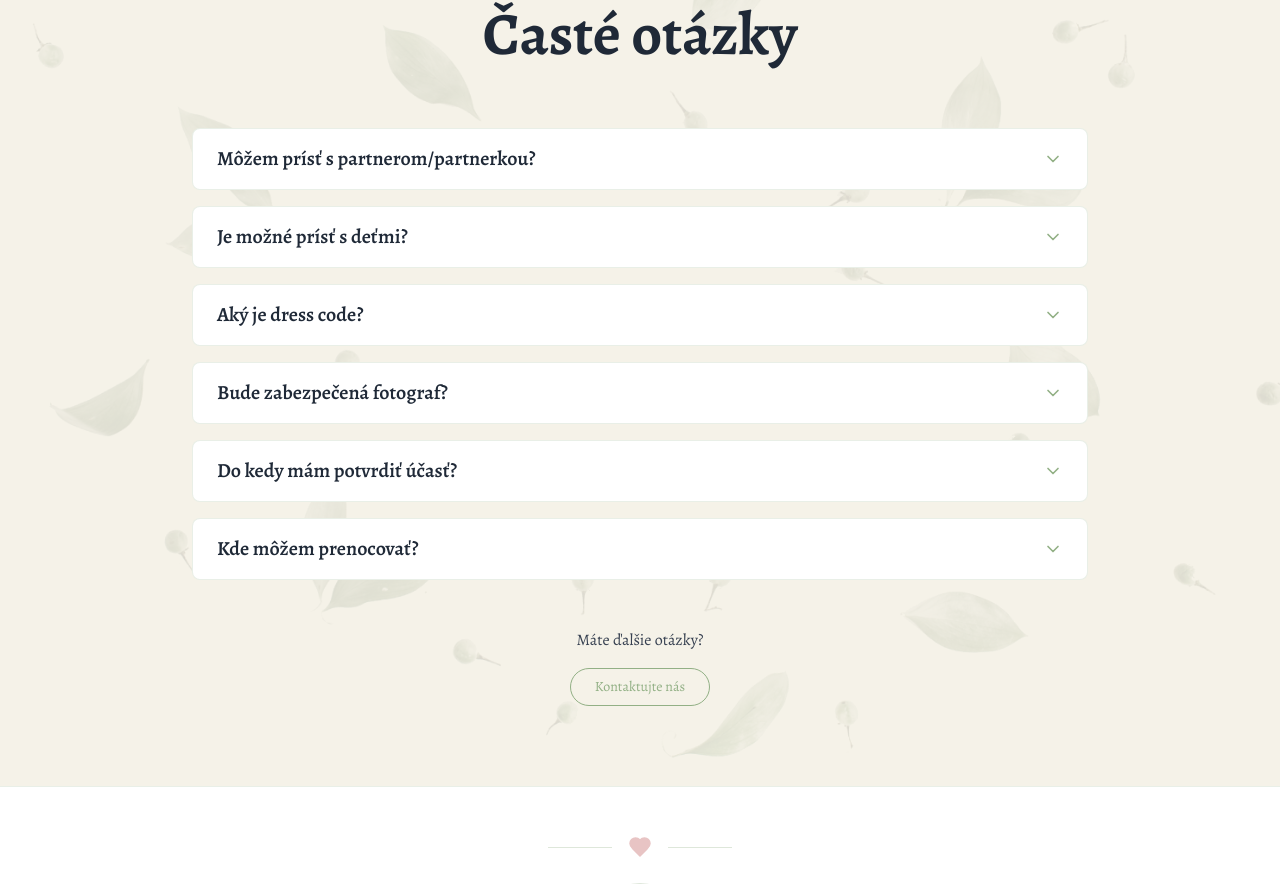
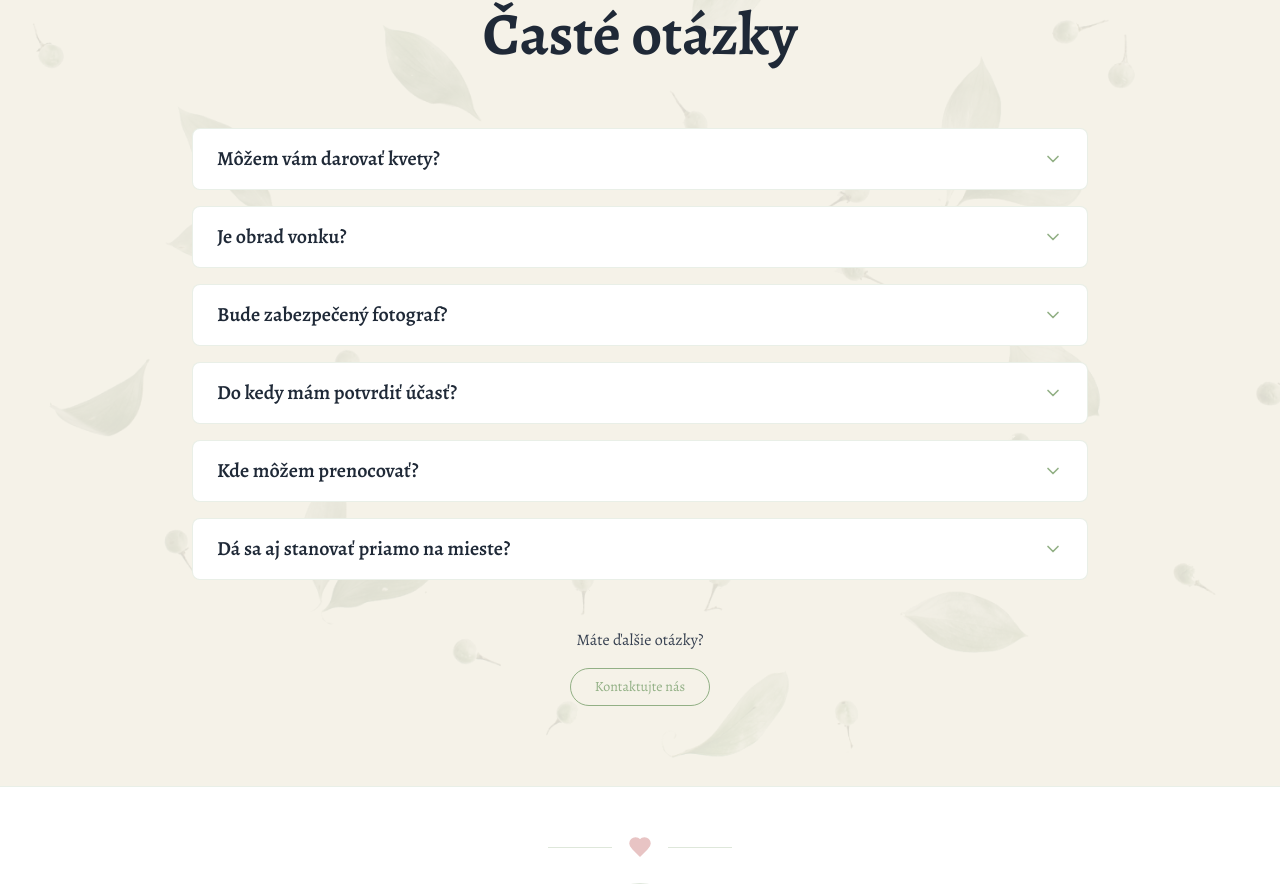
Before and after one commit to DanielSkala/svadba, a React (Vite) app: page / in a window 1280 px wide. Shown: the part 7353-8237 px from the top of the page. Built offline with nearby package versions, Linux system fonts and the light colour scheme.

Commit message:
updated FAQ

```diff
--- a/src/components/FAQ.jsx
+++ b/src/components/FAQ.jsx
@@ -6,28 +6,28 @@ const FAQ = () => {
 
   const faqs = [
     {
-      question: 'Môžem prísť s partnerom/partnerkou?',
-      answer: 'Áno, s radosťou! Prosím, uveďte počet hostí pri potvrdení účasti v RSVP formulári.'
+      question: 'Môžem vám darovať kvety?',
+      answer: 'Prosíme, radšej nám neprinášajte kvety, u nás nevydržia dlho. Viac nás poteší finančný dar na našu spoločnú budúcnosť.'
     },
     {
-      question: 'Je možné prísť s deťmi?',
-      answer: 'Samozrejme! Deti sú vítané. Budeme mať pre ne pripravené zábavné aktivity. Prosím, uveďte počet detí v RSVP formulári.'
+      question: 'Je obrad vonku?',
+      answer: 'Áno, obrad sa bude konať vonku na terase stodoly. V prípade nepriaznivého počasia máme pripravený záložný plán v interiéri.'
     },
     {
-      question: 'Aký je dress code?',
-      answer: 'Dress code je cocktail/semi-formal. Prosíme, vyvarujte sa bielej farby, ktorá je vyhradená pre nevestu. Pánov prosíme o oblek alebo košeľu s nohavicami, dámy o koktejlové šaty alebo elegantný outfit.'
-    },
-    {
-      question: 'Bude zabezpečená fotograf?',
+      question: 'Bude zabezpečený fotograf?',
       answer: 'Áno, budeme mať profesionálneho fotografa. Fotografie vám potom pošleme. Samozrejme, môžete si robiť vlastné fotky a prosíme o zdieľanie!'
     },
     {
       question: 'Do kedy mám potvrdiť účasť?',
-      answer: 'Prosíme o potvrdenie účasti do 30. apríla 2025, aby sme mohli dokončiť organizačné detaily.'
+      answer: 'Prosíme o potvrdenie účasti najneskôr do 30. marca 2025, aby sme mohli dokončiť organizačné detaily.'
     },
     {
       question: 'Kde môžem prenocovať?',
-      answer: 'V sekcii "Doprava · Ubytování" nájdete odporúčané hotely a penzióny v okolí. Je potrebné si rezervovať vopred.'
+      answer: 'V sekcii "Doprava · Ubytovanie" nájdete odporúčané hotely a penzióny v okolí. Je potrebné si rezervovať vopred.'
+    },
+    {
+      question: 'Dá sa aj stanovať priamo na mieste?',
+      answer: 'Áno, dá sa stanovať aj na terase stodoly alebo priamo na lúke pod hviezdami. Prosíme, uveďte to v RSVP formulári, aby sme mohli zabezpečiť dostatok priestoru.'
     }
   ];
 
```
